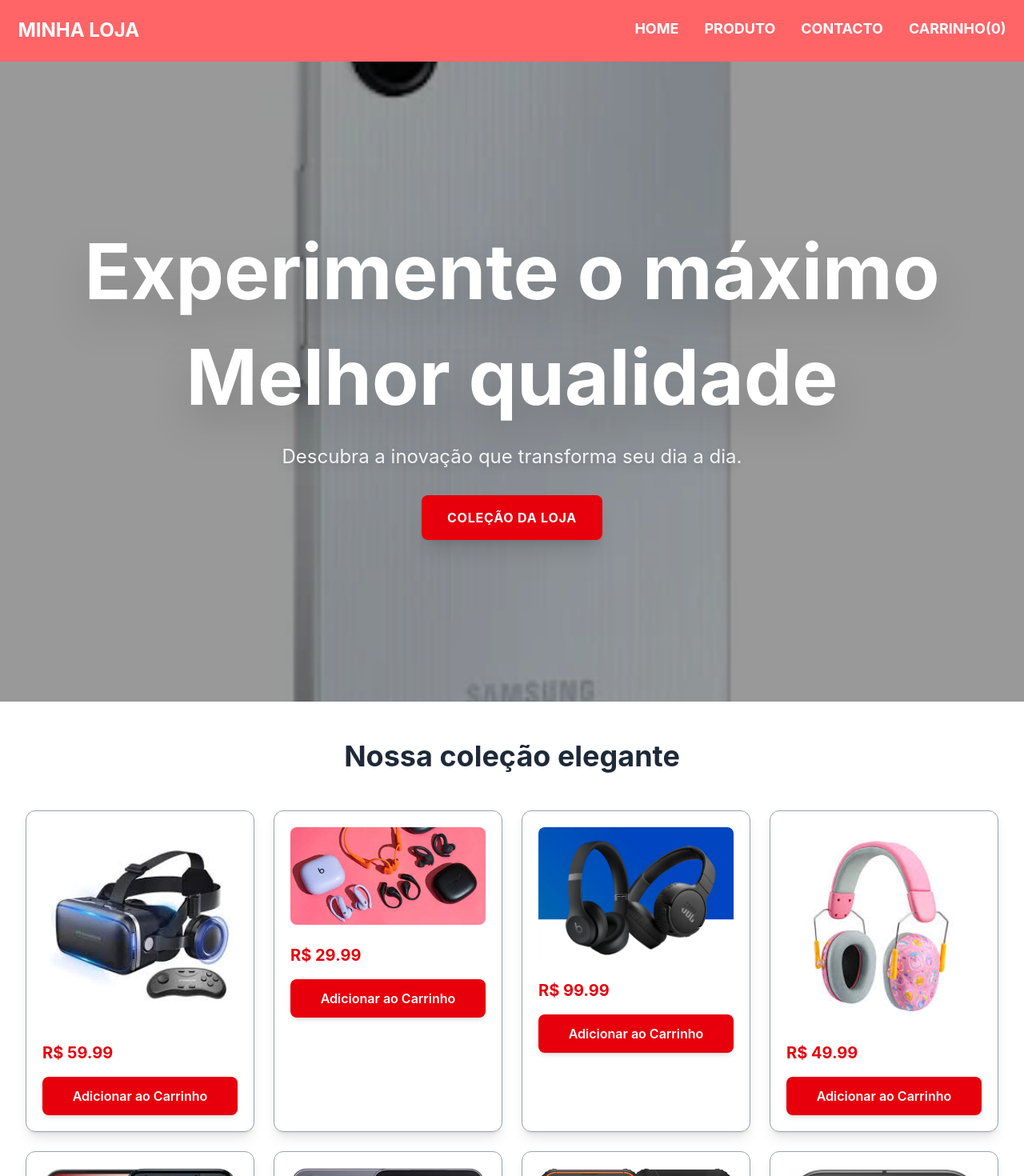
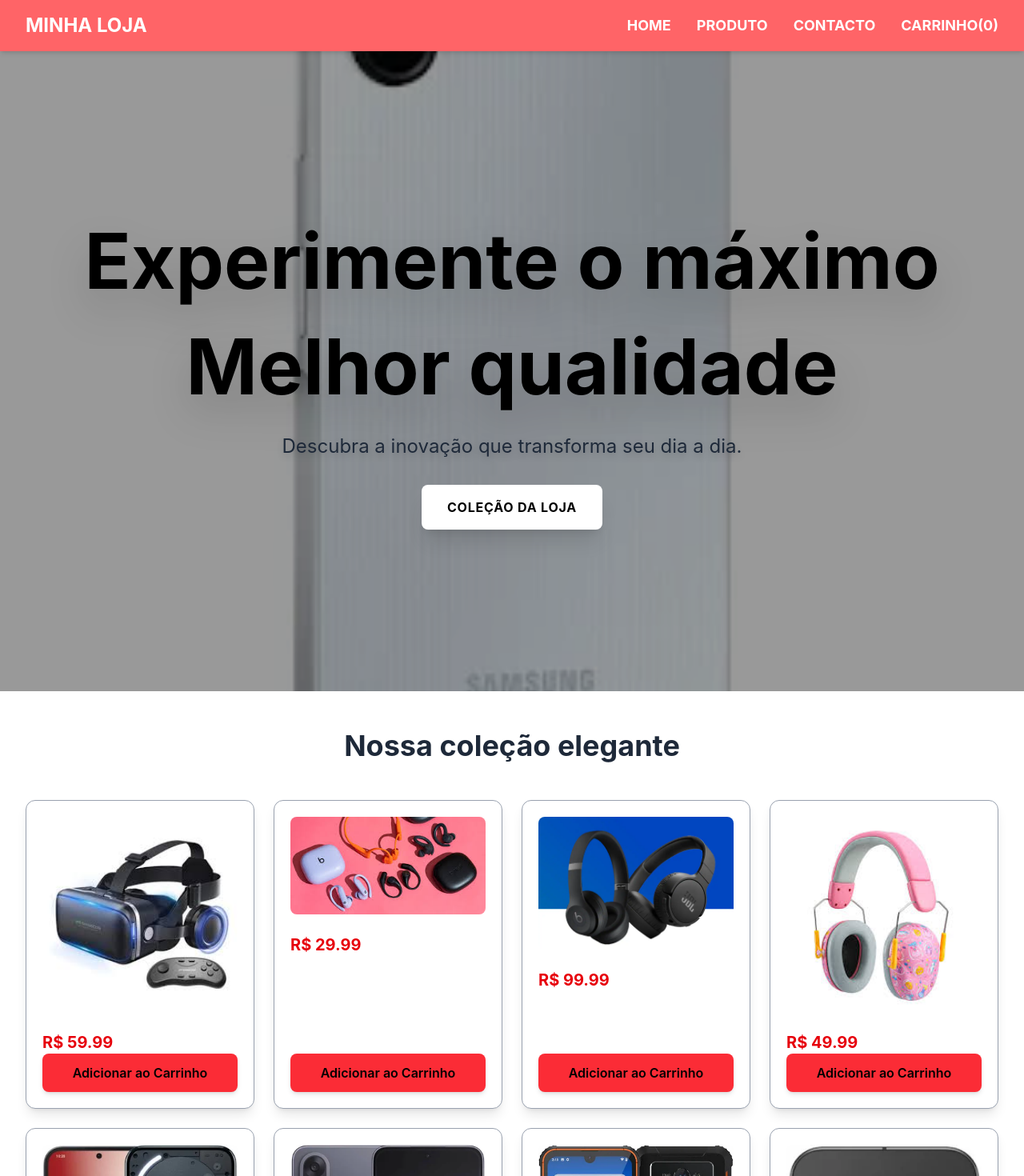
Before and after one commit to arumemi/Dotman-s-Store, a React (Vite) app in the folder my-app/: page / in a window 1280 px wide. Shown: the top 1470 px of the page at 80% size. Built offline with nearby package versions, Linux system fonts and the light colour scheme.

Commit message:
banner added

```diff
--- a/my-app/src/assets/components/NavBar.jsx
+++ b/my-app/src/assets/components/NavBar.jsx
@@ -2,24 +2,66 @@ import React from 'react'
 import { Link } from 'react-router-dom'
 
 const NavBar = () => {
+  const [isMenuOpen, setIsMenuOpen] = React.useState(false);
+
   return (
-    <div>
-    <nav className='flex justify-between p-[1.4rem] bg-red-400'>
-      <Link to="/">
-       <h1 className='font-bold text-2xl text-white'>MINHA LOJA</h1>
-      </Link>
-      <div>
-        <ul className='flex justify-between gap-8'>
-          <li className='font-bold text-lg text-white cursor-pointer'>HOME</li>
-          <li className='font-bold text-lg text-white cursor-pointer'>PRODUTO</li>
-          <li className='font-bold text-lg text-white cursor-pointer'>CONTACTO</li>
-         <Link to="/cart"><li className='font-bold text-lg text-white cursor-pointer'>CARRINHO(0)</li></Link>
+    <nav className='bg-red-400 sticky top-0 z-50 shadow-md'>
+      <div className='max-w-7xl mx-auto px-4 sm:px-6 lg:px-8'>
+        <div className='flex justify-between items-center h-16'>
+          {/* Logo */}
+          <Link to="/" className='/flex-shrink-0'>
+            <h1 className='font-bold text-xl sm:text-2xl text-white hover:text-gray-100 transition-colors duration-200'>MINHA LOJA</h1>
+          </Link>
 
-        </ul>
+          {/* Desktop Menu */}
+          <div className='hidden md:flex'>
+            <ul className='flex items-center gap-6 lg:gap-8'>
+              <li className='font-bold text-sm lg:text-lg text-white hover:text-gray-100 cursor-pointer transition-colors duration-200'>HOME</li>
+              <li className='font-bold text-sm lg:text-lg text-white hover:text-gray-100 cursor-pointer transition-colors duration-200'>PRODUTO</li>
+              <li className='font-bold text-sm lg:text-lg text-white hover:text-gray-100 cursor-pointer transition-colors duration-200'>CONTACTO</li>
+              <Link to="/cart">
+                <li className='font-bold text-sm lg:text-lg text-white hover:text-gray-100 cursor-pointer transition-colors duration-200'>CARRINHO(0)</li>
+              </Link>
+            </ul>
+          </div>
+
+          {/* Mobile Menu Button */}
+          <button
+            className='md:hidden inline-flex items-center justify-center p-2 rounded-md text-white hover:text-gray-100 hover:bg-red-500 transition-colors duration-200'
+            onClick={() => setIsMenuOpen(!isMenuOpen)}
+            aria-label='Toggle menu'
+          >
+            <svg className='h-6 w-6' fill='none' viewBox='0 0 24 24' stroke='currentColor'>
+              {isMenuOpen ? (
+                <path strokeLinecap='round' strokeLinejoin='round' strokeWidth={2} d='M6 18L18 6M6 6l12 12' />
+              ) : (
+                <path strokeLinecap='round' strokeLinejoin='round' strokeWidth={2} d='M4 6h16M4 12h16M4 18h16' />
+              )}
+            </svg>
+          </button>
+        </div>
       </div>
 
+      {/* Mobile Menu */}
+      {isMenuOpen && (
+        <div className='md:hidden bg-red-500'>
+          <div className='px-2 pt-2 pb-3 space-y-1 sm:px-3'>
+            <Link to='/' className='block px-3 py-2 rounded-md text-base font-bold text-white hover:bg-red-600 transition-colors duration-200'>
+              HOME
+            </Link>
+            <div className='block px-3 py-2 rounded-md text-base font-bold text-white hover:bg-red-600 transition-colors duration-200 cursor-pointer'>
+              PRODUTO
+            </div>
+            <div className='block px-3 py-2 rounded-md text-base font-bold text-white hover:bg-red-600 transition-colors duration-200 cursor-pointer'>
+              CONTACTO
+            </div>
+            <Link to='/cart' className='block px-3 py-2 rounded-md text-base font-bold text-white hover:bg-red-600 transition-colors duration-200'>
+              CARRINHO(0)
+            </Link>
+          </div>
+        </div>
+      )}
     </nav>
-    </div>
   )
 }
 
--- a/my-app/src/assets/components/banner.jsx
+++ b/my-app/src/assets/components/banner.jsx
@@ -1,8 +1,15 @@
 import React from 'react'
+import bannerImg from '../product.img/kids.jpeg'
 
 const banner = () => {
   return (
-    <div>banner</div>
+    <div className='flex flex-col justify-center items-center min-h-screen bg-white px-4 text-center'>
+      <h2 className='text-3xl  font-bold mb-4'>Descubra alto padrão</h2>
+      <p className='max-w-md text-gray-600 mb-6'>Relógio Inteligente para Crianças com Rastreamento GPS, Mantenha seus filhos seguros e conectados com este relógio inteligent </p>
+      <div className='relative '>
+        <img src={bannerImg} alt='Banner' className='w-96 object-contain'/>
+      </div>
+    </div>
   )
 }
 
--- a/my-app/src/assets/components/hero.jsx
+++ b/my-app/src/assets/components/hero.jsx
@@ -8,17 +8,17 @@ const Hero = () => {
       <div className='absolute inset-0 bg-black/40 z-10'></div>
 
       {/* Content */}
-      <div className='relative z-20 flex flex-col items-center justify-center text-white min-h-screen px-4 sm:px-6 lg:px-8 py-12 text-center'>
+      <div className='relative z-20 flex flex-col items-center justify-center text-black min-h-screen px-4 sm:px-6 lg:px-8 py-12 text-center'>
         <h1 className='text-3xl sm:text-4xl md:text-6xl lg:text-7xl xl:text-8xl font-bold mb-2 sm:mb-3 drop-shadow-2xl leading-tight'>
           Experimente o máximo
         </h1>
         <h1 className='text-3xl sm:text-4xl md:text-6xl lg:text-7xl xl:text-8xl font-bold mb-4 sm:mb-6 drop-shadow-2xl leading-tight'>
           Melhor qualidade
         </h1>
-        <p className='text-base sm:text-lg md:text-xl lg:text-2xl text-gray-100 mb-6 sm:mb-8 max-w-xs sm:max-w-md md:max-w-2xl lg:max-w-3xl drop-shadow-lg px-4'>
+        <p className='text-base sm:text-lg md:text-xl lg:text-2xl text-gray-800 mb-6 sm:mb-8 max-w-xs sm:max-w-md md:max-w-2xl lg:max-w-3xl drop-shadow-lg px-4'>
           Descubra a inovação que transforma seu dia a dia.
         </p>
-        <button className='bg-red-600 hover:bg-red-700 active:bg-red-800 text-white font-bold px-6 py-3 sm:px-8 sm:py-4 rounded-lg shadow-xl hover:shadow-2xl transform hover:scale-105 active:scale-95 transition-all duration-300 uppercase tracking-wider text-sm sm:text-base'>
+        <button className='bg-white hover:bg-red-700 active:bg-red-800 text-black font-bold px-6 py-3 sm:px-8 sm:py-4 rounded-lg shadow-xl hover:shadow-2xl transform hover:scale-105 active:scale-95 transition-all duration-300 uppercase tracking-wider text-sm sm:text-base'>
           Coleção da Loja
         </button>
       </div>
--- a/my-app/src/assets/components/productList.jsx
+++ b/my-app/src/assets/components/productList.jsx
@@ -12,15 +12,15 @@ const productList = () => {
         products.map((product) => {
           const {id, name, price, image} = product;
           return (
-            <div key={id} className='bg-white border border-gray-400 rounded-xl p-5 shadow-lg hover:shadow-2xl transform hover:-translate-y-1 transition-all duration-300'>
+            <div key={id} className='bg-white border border-gray-400 rounded-xl p-5 shadow-lg hover:shadow-2xl transform hover:-translate-y-1 transition-all duration-300 flex flex-col h-full'>
               <Link to={`/product/${id}`}>
                 <img src={image} alt={name} className='w-full h-\[250px] object-contain mb-4 rounded-lg' />
               </Link>
-              <div className='space-y-2'>
+              <div className='space-y-2 \flex-grow'>
                 <h4 className='text-lg font-semibold text-gray-800 line-clamp-2 min-h-\[56px]'>{name}</h4>
                 <p className='text-red-600 font-bold text-xl'>R$ {price.toFixed(2)}</p>
               </div>
-              <button className='mt-4   w-full bg-red-600 hover:bg-red-700 active:bg-red-800 text-white font-semibold py-3 px-4 rounded-lg shadow-md hover:shadow-lg transform hover:scale-105 active:scale-95 transition-all duration-300'>
+              <button className='mt-auto w-full bg-red-500 hover:bg-red-700 active:bg-red-800 text-black font-semibold py-3 px-4 rounded-lg shadow-md hover:shadow-lg transform hover:scale-105 active:scale-95 transition-all duration-300'>
                 Adicionar ao Carrinho
               </button>
             </div>
--- a/my-app/src/assets/homepage/homepage.jsx
+++ b/my-app/src/assets/homepage/homepage.jsx
@@ -1,6 +1,7 @@
 import React from 'react'
-import Hero from '../components/hero'
+import Hero from '../components/Hero'
 import ProductList from '../components/productList'
+import Banner from '../components/banner.jsx'
 
 const homepage = () => {
   return (
@@ -8,7 +9,7 @@ const homepage = () => {
 
       <Hero/>
       <ProductList/>
-
+       <Banner/>
     </div>
   )
 }
--- a/my-app/src/data.jsx
+++ b/my-app/src/data.jsx
@@ -35,7 +35,7 @@ export const productsData = [{
 },{
     id: 4,
     image : img4,
-    title: 'Relógio Inteligente para Crianças com Rastreamento GPS, Mantenha seus filhos seguros e conectados com este relógio inteligente',
+    title: 'Relógio Inteligente para Crianças com Rastreamento GPS, Mantenha seus filhos seguros e conectados com este relógio inteligent',
     price: 49.99,
     category: 'Wearable',
 },{
```
Also changed, not shown: 1 other file (tests, documents, lock files or other folders).
